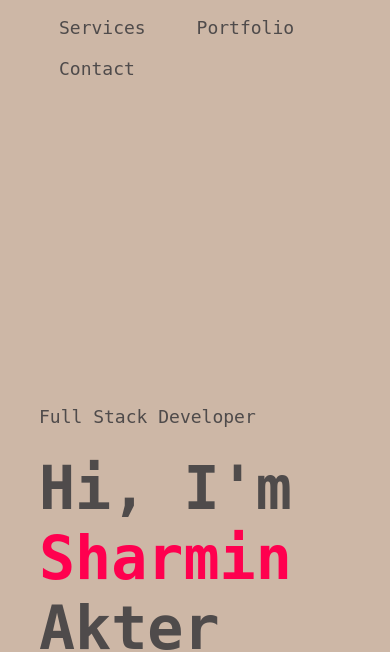
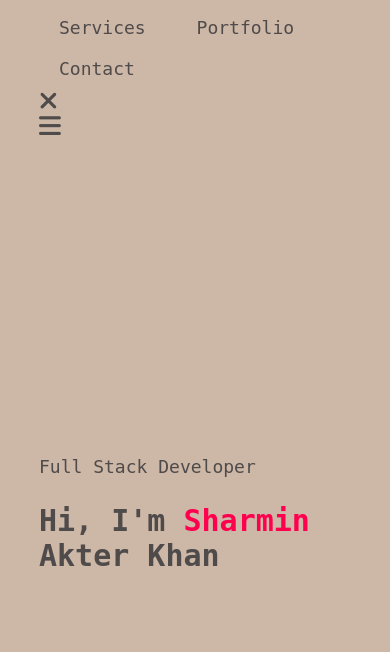
Before and after one commit to sharminkhan0/My-1st-responsive-portfolio-with-html-css-js, a plain HTML site: page index.html in a window 390 px wide. Shown: the part 204-856 px from the top of the page. Drawn offline with Linux system fonts and the light colour scheme.

Commit message:
update cssfiles for responsive small screens section comand

```diff
--- a/styles.css
+++ b/styles.css
@@ -448,3 +448,17 @@ nav .fas {
         margin-top: 100%;
         font-size: 16px;
     }
+
+    .header-text h1{
+        font-size: 30px;
+
+    }
+
+    .header-text h1 span {
+        font-size: 30px;
+        }
+
+    nav .fas {
+        display: block;
+        font-size: 25px;
+    }
```
